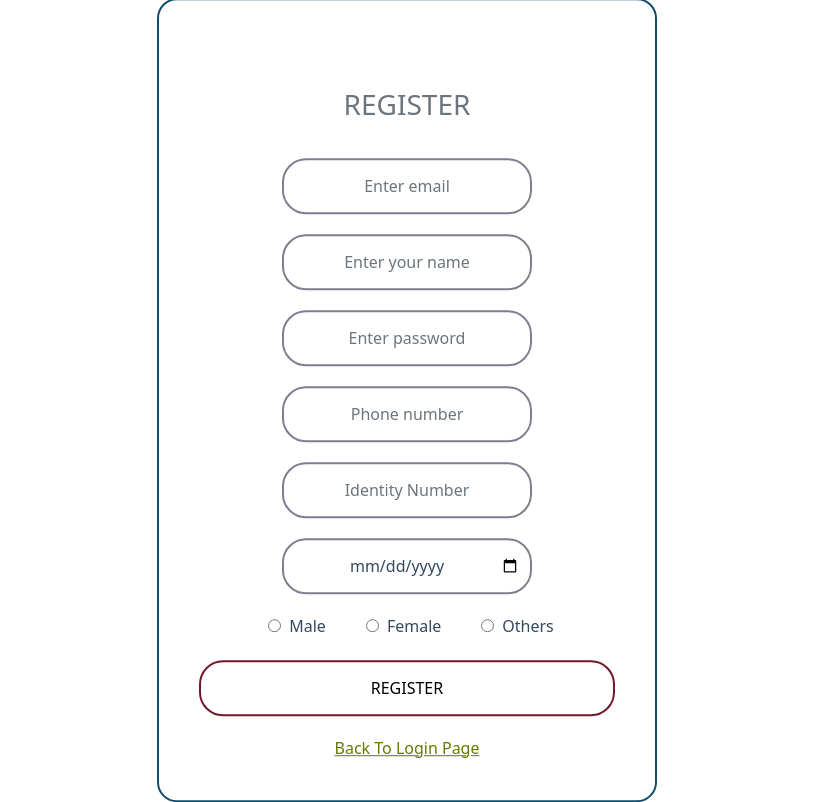
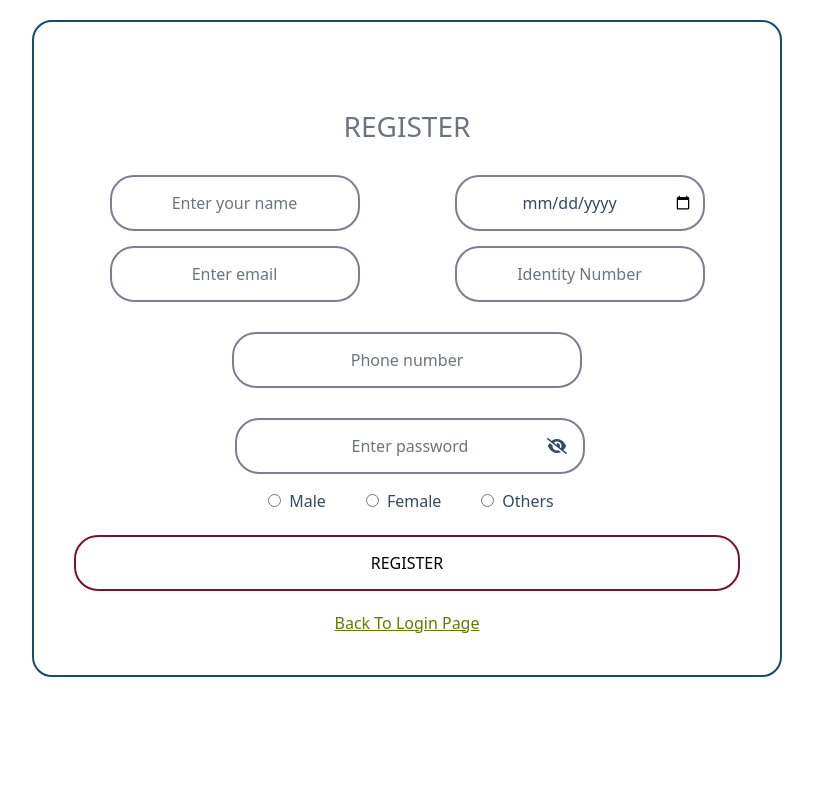
Before and after one commit to JRHuy/charity_donation_web, a React (Create React App) app in the folder momo-charity/: page /register in a window 1280 px wide. Shown: the whole page, without its empty margins (233-1046 px from the left). Built offline with nearby package versions, Linux system fonts and the light colour scheme.

Commit message:
update with various changes (in description)
validate input when login, register
change login and register appearance
check account authority to allow accessing specific pages
confirmation required before deleting

```diff
--- a/momo-charity/src/components/AuthLayout.js
+++ b/momo-charity/src/components/AuthLayout.js
@@ -10,21 +10,21 @@ function hasJWT() {
     return flag
 }
 
-const AuthLayout = () => {
+function isAllowedRole(allowedRole) {
+    let authority = localStorage.getItem("authority");
+    if (authority === allowedRole) {
+        return true;
+    } else {
+        return false;
+    }
+}
+
+const AuthLayout = ({ allowedRole }) => {
     let isAuthenticated = hasJWT();
+    let role = isAllowedRole(allowedRole);
 
-    // return (
-    //     <Route {...rest}
-    //         render={props => (
-    //             hasJWT() ?
-    //                 <Component {...props} />
-    //                 :
-    //                 <Link to={{ pathname: '/login' }} />
-    //         )}
-    //     />
-    // );
     return (
-        isAuthenticated ? <Outlet /> : <Navigate to={"/login"}  />
+        (isAuthenticated && role) ? <Outlet /> : <Navigate to={"/unauthorized"} />
     )
 };
 
--- a/momo-charity/src/components/Partner.js
+++ b/momo-charity/src/components/Partner.js
@@ -11,7 +11,6 @@ function Partner() {
                         {/* Slide đầu tiên */}
                         <div className="carousel-item active">
                             <div className="row">
-                                {/* <div class="overflow-auto row flex-row flex-nowrap mt-4 pb-4 pt-2"> */}
                                 <div className="col-sm-6 col-md-4">
                                     <div className="card" id="card-doitac">
                                         {/* make card as a button using stretched-link */}
--- a/momo-charity/src/layouts/Navbar.js
+++ b/momo-charity/src/layouts/Navbar.js
@@ -16,8 +16,8 @@ function NavBar() {
                     <a className="navbar-brand mb-0 h1" href="/">
                         Ví Nhân Ái
                     </a>
-                    <button class="navbar-toggler" type="button" data-bs-toggle="collapse" data-bs-target="#navbarTogglerContent" aria-controls="navbarTogglerDemo02" aria-expanded="false" aria-label="Toggle navigation">
-                        <span class="navbar-toggler-icon"></span>
+                    <button className="navbar-toggler" type="button" data-bs-toggle="collapse" data-bs-target="#navbarTogglerContent" aria-controls="navbarTogglerDemo02" aria-expanded="false" aria-label="Toggle navigation">
+                        <span className="navbar-toggler-icon"></span>
                     </button>
                     <div
                         className="collapse navbar-collapse"
--- a/momo-charity/src/pages/Home.js
+++ b/momo-charity/src/pages/Home.js
@@ -280,8 +280,8 @@ function Home() {
                                     className="rounded mx-auto d-block img-fluid"
                                     alt="vi-nhan-ai"
                                 />
-                                <div class="reason-cta absolute bottom-4 w-full text-center">
-                                    <div class="qrtype-22 w-full md:flex md:items-center md:justify-center">
+                                <div className="reason-cta absolute bottom-4 w-full text-center">
+                                    <div className="qrtype-22 w-full md:flex md:items-center md:justify-center">
                                         <button type="button" className="btn-primary">
                                             QUYÊN GÓP NGAY
                                         </button>
--- a/momo-charity/src/pages/Login.js
+++ b/momo-charity/src/pages/Login.js
@@ -1,19 +1,9 @@
 import Axios from "axios";
 import { useState } from "react";
-import { useNavigate } from "react-router-dom";
+import { Link, useNavigate } from "react-router-dom";
 import { setAuthToken } from "../components/setAuthToken";
 
-export default function Login() {
-    // const required = (value) => {
-    //     if (!value) {
-    //         return (
-    //             <div className="alert alert-danger" role="alert">
-    //                 This field is required!
-    //             </div>
-    //         )
-    //     }
-    // }
-
+function Login() {
     let navigate = useNavigate();
 
     const [user, setUser] = useState({
@@ -22,6 +12,11 @@ export default function Login() {
     });
 
     const [error, setError] = useState(false);
+
+    const [showPassword, setShowPassword] = useState(false);
+    const toggleShowPassword = () => {
+        setShowPassword(!showPassword);
+    };
 
     const { userPassword, phoneNum } = user;
 
@@ -38,21 +33,24 @@ export default function Login() {
             Axios.post("http://localhost:8080/api/auth/login", user)
                 .then(res => {
                     const token = res.data.token;
+                    // console.log(res.data.role[0].authority);
+                    const authority = res.data.role[0].authority;
 
                     // save token to local storage
                     localStorage.setItem("token", token);
+                    localStorage.setItem("authority", authority);
 
                     // set token to headers
                     setAuthToken(token);
 
-                    // window.location.href = '/';
-                    navigate('/admin/users');
+                    // navigate('/admin/users');
+                    navigate('/');
                 }).catch(err => console.log(err));
         }
     };
 
     return (
-        <div className="outside">
+        <div className="container">
             <div className="form4enter">
                 <div className="row justify-content-center">
                     <h3 id='title_page' className="text-center text-secondary mt-5 mb-3">LOGIN</h3>
@@ -65,8 +63,31 @@ export default function Login() {
                                 This field is required!
                             </div>
                             : ""}
-                        <div className="form-group">
+                        {/* <div className="form-group">
                             <input type="password" name="userPassword" id="userPassword" className="form-control" placeholder="Enter password" value={userPassword} onChange={(e) => onInputChange(e)} />
+                        </div> */}
+                        <div className="form-group" style={{ display: "inline-flex", justifyContent: "center" }}>
+                            <input
+                                type={showPassword ? 'text' : 'password'}
+                                name="userPassword"
+                                id="userPassword"
+                                className="form-control"
+                                placeholder="Enter password"
+                                value={userPassword}
+                                onChange={(e) => onInputChange(e)}
+                            />
+                            <button
+                                type="button"
+                                className="btn btn-outline-secondary"
+                                id='showPasswordBtn'
+                                onClick={toggleShowPassword}
+                            >
+                                {showPassword ? (
+                                    <i className="fa fa-eye"></i>
+                                ) : (
+                                    <i className="fa fa-eye-slash"></i>
+                                )}
+                            </button>
                         </div>
                         {error && userPassword.length <= 0 ?
                             <div className="alert alert-danger" role="alert">
@@ -77,11 +98,13 @@ export default function Login() {
                             <button type="submit" value="register" id="loginbtn">LOGIN</button>
                         </div>
                     </form>
-                    {/* <div className="redirection">
-                        <a href="" id="redirection">Back To Login Page</a>
-                    </div> */}
+                    <div className="redirection">
+                        <p>Don't have an account yet? <Link to={"/register"} id="redirection">Register Now</Link></p>
+                    </div>
                 </div>
             </div>
         </div>
     )
 }
+
+export default Login;
--- a/momo-charity/src/pages/Register.js
+++ b/momo-charity/src/pages/Register.js
@@ -1,7 +1,8 @@
 import { useState } from 'react';
 import '../styles/style.css';
 import Axios from 'axios';
-import { useNavigate } from 'react-router-dom';
+import { Link, useNavigate } from 'react-router-dom';
+import { Col, Row } from 'react-bootstrap';
 
 export default function Register() {
     let navigate = useNavigate();
@@ -21,6 +22,19 @@ export default function Register() {
 
     const { userEmail, name, userPassword, phoneNum, citizenIdentityNum, dateOfBirth, gender, role } = user;
 
+    const [validEmail, setValidEmail] = useState(true);
+    const [error, setError] = useState(false);
+
+    const [showPassword, setShowPassword] = useState(false);
+    const toggleShowPassword = () => {
+        setShowPassword(!showPassword);
+    };
+
+    const validateEmail = (userEmail) => {
+        const emailPattern = /^[A-Z0-9._%+-]+@[A-Z0-9.-]+\.[A-Z]{2,}$/i;
+        return emailPattern.test(userEmail);
+    };
+
     const onInputChange = (e) => {
         if (e.target.name !== "gender") {
             setUser({ ...user, [e.target.name]: e.target.value });
@@ -32,38 +46,119 @@ export default function Register() {
                 }
             });
         }
+        if (e.target.name === 'userEmail') {
+            const isValidEmail = validateEmail(e.target.value);
+            setValidEmail(isValidEmail);
+        }
     };
+
 
     const onSubmit = async (e) => {
         e.preventDefault();
+        if (name.length === 0 || userEmail.length === 0 || dateOfBirth.length === 0 || citizenIdentityNum.length === 0 || phoneNum.length === 0 || userPassword.length === 0) {
+            setError(true);
+        } else if (!validateEmail(userEmail)) {
+            setValidEmail(false);
+        } else {
             await Axios.post('http://localhost:8080/api/user', user);
             navigate('/admin/users');
+        }
     };
 
     return (
-        <div className="outside">
+        <div className="container">
             <div className="form4enter">
                 <div className="row justify-content-center">
                     <h3 id='title_page' className="text-center text-secondary mt-5 mb-3">REGISTER</h3>
                     <form onSubmit={(e) => onSubmit(e)} method="POST">
-                        <div className="form-group">
-                            <input type="email" name="userEmail" id="userEmail" className="form-control" placeholder="Enter email" value={userEmail} onChange={(e) => onInputChange(e)} />
-                        </div>
+                        <Row>
+                            <Col>
                                 <div className="form-group">
                                     <input type="text" name="name" id="name" className="form-control" placeholder="Enter your name" value={name} onChange={(e) => onInputChange(e)} />
                                 </div>
+                                {error && name.length <= 0 ?
+                                    <div className="alert alert-danger" role="alert">
+                                        This field is required!
+                                    </div>
+                                    : ""}
+
                                 <div className="form-group">
-                            <input type="password" name="userPassword" id="userPassword" className="form-control" placeholder="Enter password" value={userPassword} onChange={(e) => onInputChange(e)} />
+                                    <input type="email" name="userEmail" id="userEmail" className={`form-control ${validEmail ? '' : 'is-invalid'}`} placeholder="Enter email" value={userEmail} onChange={(e) => onInputChange(e)} />
+                                    {!validEmail && (
+                                        <div className='invalid-feedback'>
+                                            Please enter a valid email address.
                                         </div>
+                                    )}
+                                </div>
+                                {error && userEmail.length <= 0 ?
+                                    <div className="alert alert-danger" role="alert">
+                                        This field is required!
+                                    </div>
+                                    : ""}
+
+                            </Col>
+
+
+                            <Col>
+                                <div className="form-group">
+                                    <input type="date" name="dateOfBirth" id="dateOfBirth" value={dateOfBirth} onChange={(e) => onInputChange(e)} />
+                                </div>
+                                {error && dateOfBirth.length <= 0 ?
+                                    <div className="alert alert-danger" role="alert">
+                                        This field is required!
+                                    </div>
+                                    : ""}
+                                <div className="form-group">
+                                    <input type="text" name="citizenIdentityNum" id="citizenIdentityNum" className="form-control" placeholder="Identity Number" value={citizenIdentityNum} onChange={(e) => onInputChange(e)} />
+                                </div>
+                                {error && citizenIdentityNum.length <= 0 ?
+                                    <div className="alert alert-danger" role="alert">
+                                        This field is required!
+                                    </div>
+                                    : ""}
+                            </Col>
+                        </Row>
+
+
                         <div className="form-group">
                             <input type="text" name="phoneNum" id="phoneNum" className="form-control" placeholder="Phone number" value={phoneNum} onChange={(e) => onInputChange(e)} />
                         </div>
-                        <div className="form-group">
-                            <input type="text" name="citizenIdentityNum" id="citizenIdentityNum" className="form-control" placeholder="Identity Number" value={citizenIdentityNum} onChange={(e) => onInputChange(e)} />
+                        {error && phoneNum.length <= 0 ?
+                            <div className="alert alert-danger" role="alert">
+                                This field is required!
                             </div>
-                        <div className="form-group">
-                            <input type="date" name="dateOfBirth" id="dateOfBirth" value={dateOfBirth} onChange={(e) => onInputChange(e)} />
+                            : ""}
+
+                        <div className="form-group" style={{ display: "inline-flex", justifyContent: "center" }}>
+                            <input
+                                type={showPassword ? 'text' : 'password'}
+                                name="userPassword"
+                                id="userPassword"
+                                className="form-control"
+                                placeholder="Enter password"
+                                value={userPassword}
+                                onChange={(e) => onInputChange(e)}
+                            />
+                            <button
+                                type="button"
+                                className="btn btn-outline-secondary"
+                                id='showPasswordBtn'
+                                onClick={toggleShowPassword}
+                            >
+                                {showPassword ? (
+                                    <i className="fa fa-eye"></i>
+                                ) : (
+                                    <i className="fa fa-eye-slash"></i>
+                                )}
+                            </button>
                         </div>
+                        {error && userPassword.length <= 0 ?
+                            <div className="alert alert-danger" role="alert">
+                                This field is required!
+                            </div>
+                            : ""}
+                        <br />
+
                         {/* radio button for gender */}
                         <div className="form-check form-check-inline">
                             <input type="radio" name="gender" id="MALE" value={gender} onChange={(e) => onInputChange(e)} />
@@ -77,6 +172,11 @@ export default function Register() {
                             <input type="radio" name="gender" id="OTHERS" value={gender} onChange={(e) => onInputChange(e)} />
                             <label htmlFor="OTHERS" style={{ color: "#34495e" }} className='ms-2'>Others</label>
                         </div>
+                        {error && gender.length <= 0 ?
+                            <div className="alert alert-danger" role="alert">
+                                This field is required!
+                            </div>
+                            : ""}
 
                         {/* <input type="hidden" name="roleID" id="roleID" className="form-control" value={roleID} onChange={(e) => onInputChange(e)} /> */}
 
@@ -85,7 +185,7 @@ export default function Register() {
                         </div>
                     </form>
                     <div className="redirection">
-                        <a href="" id="redirection">Back To Login Page</a>
+                        <Link to={'/login'} id='redirection'>Back To Login Page</Link>
                     </div>
                 </div>
             </div>
--- a/momo-charity/src/pages/UserList.js
+++ b/momo-charity/src/pages/UserList.js
@@ -3,11 +3,14 @@ import { useEffect, useState } from "react";
 import { Navbar, Container, Nav, Table, Button } from "react-bootstrap";
 import { useParams } from "react-router-dom";
 import '../styles/user_style.css';
+import AuthService from "../services/AuthService";
 
 export default function UserList() {
     const [users, setUsers] = useState(null);
     const [showConfirmDialog, setShowConfirmDialog] = useState(false);
     const [selectedUserId, setSelectedUserId] = useState(null);
+    const [error, setError] = useState(false);
+    const [errorMessage, setErrorMessage] = useState(null);
 
     let { id } = useParams();
     // const params = useParams();
@@ -19,11 +22,13 @@ export default function UserList() {
     const showUsers = () => {
         Axios.get("http://localhost:8080/api/users").then(res => {
             // console.log(res.data.userID);
-            console.log(res.data);
             setUsers(res.data);
         })
             .catch((err) => {
+                setError(true);
+                // console.log(err.response.data.message);
                 console.log(err);
+                setErrorMessage(err.response.data.message);
             })
     }
 
@@ -46,6 +51,10 @@ export default function UserList() {
         setShowConfirmDialog(false);
     };
 
+    const logout = () => {
+        AuthService.logout();
+    }
+
     return (
         <>
             <Navbar bg="dark" variant="dark">
@@ -55,6 +64,9 @@ export default function UserList() {
                         <Nav.Link href="#home">User</Nav.Link>
                         <Nav.Link href="#features">Program</Nav.Link>
                         <Nav.Link href="#pricing">Partner</Nav.Link>
+                    </Nav>
+                    <Nav>
+                        <Button variant="danger" onClick={logout}>Log out</Button>
                     </Nav>
                 </Container>
             </Navbar>
@@ -73,6 +85,7 @@ export default function UserList() {
                             <th>Active State</th>
                             <th>Date Of Birth</th>
                             <th>Gender</th>
+                            <th>Role</th>
                             <th>Action</th>
                         </tr>
                     </thead>
@@ -88,6 +101,7 @@ export default function UserList() {
                                     <td>{user?.isActive.toString()}</td>
                                     <td>{user?.dateOfBirth}</td>
                                     <td>{user?.gender}</td>
+                                    <td>{user?.roleID}</td>
                                     <td>
                                         <Button href={`/admin/user/edit/${user?.userID}`} className="mx-2" variant="outline-primary">Edit</Button>
                                         <Button variant="outline-danger" onClick={() => handleDeleteClick(user?.userID)}>Delete</Button>
@@ -122,6 +136,13 @@ export default function UserList() {
                 </div>
             )}
 
+            {error ?
+                <div className="alert alert-danger" role="alert">
+                    {/* Full authentication is required to access this resource */}
+                    {errorMessage}
+                </div>
+                : ""}
+
         </>
     )
 }
--- a/momo-charity/src/services/AuthService.js
+++ b/momo-charity/src/services/AuthService.js
@@ -24,7 +24,9 @@ class AuthService {
     }
 
     logout() {
-        localStorage.removeItem("token");
+        // localStorage.removeItem("token");
+        // localStorage.removeItem("authority");
+        localStorage.clear();
         window.location.href = '/login';
     }
 }
--- a/momo-charity/src/styles/style.css
+++ b/momo-charity/src/styles/style.css
@@ -1,16 +1,17 @@
 .form4enter{
-    width: 500px;
+    width: 750px;
     padding: 40px;
-    position: absolute;
+    /* position: absolute; */
     top: 50%;
     left: 50%;
-    transform: translate(-50%,-50%);
+    /* transform: translate(-50%,-50%); */
     /* background: #191919; */
     background-color: white;
     border: 2px solid;
     border-color: #124d6c;
     text-align: center;
     border-radius: 20px;
+    margin: 0 auto;
 }
 
 /* .outside{
@@ -27,7 +28,8 @@ input[type="email"], input[type="text"], input[type="password"], input[type="dat
     border: 0;
     background: none;
     display: block;
-    margin: 20px auto;
+    margin: 15px auto;
+    /* justify-content: center; */
     text-align: center;
     /* border: 2px solid #3498db; */
     border: 2px solid #7d7e8f;
@@ -40,9 +42,32 @@ input[type="email"], input[type="text"], input[type="password"], input[type="dat
     transition: 0.25s;
 }
 
+#phoneNum, #userPassword {
+    width: 350px;
+}
+
+#showPasswordBtn {
+    border: 0;
+    background: none;
+    display: block;
+    /* border: 2px solid #3498db; */
+    /* border: 2px solid #7d7e8f; */
+    /* padding: 10px; */
+    /* width: 250px; */
+    outline: none;
+    color: #34495e;
+    border-radius: 24px;
+    margin-left: -50px;
+}
+
 input[type="email"]:focus, input[type="text"]:focus, input[type="password"]:focus, input[type="date"]:focus{
     width: 350px;
     border-color: #d82f8b;
+    /* margin: 10px; */
+}
+
+#phoneNum:focus, #userPassword:focus {
+    width: 450px;
 }
 
 #loginbtn{
```
Also changed, not shown: momo-charity/src/App.js (+6 -4 lines), momo-charity/src/pages/NoPage.js (added, +9 -0 lines), 1 other file (tests, documents, lock files or other folders). Lines whose indentation alone changed are shown as unchanged.
